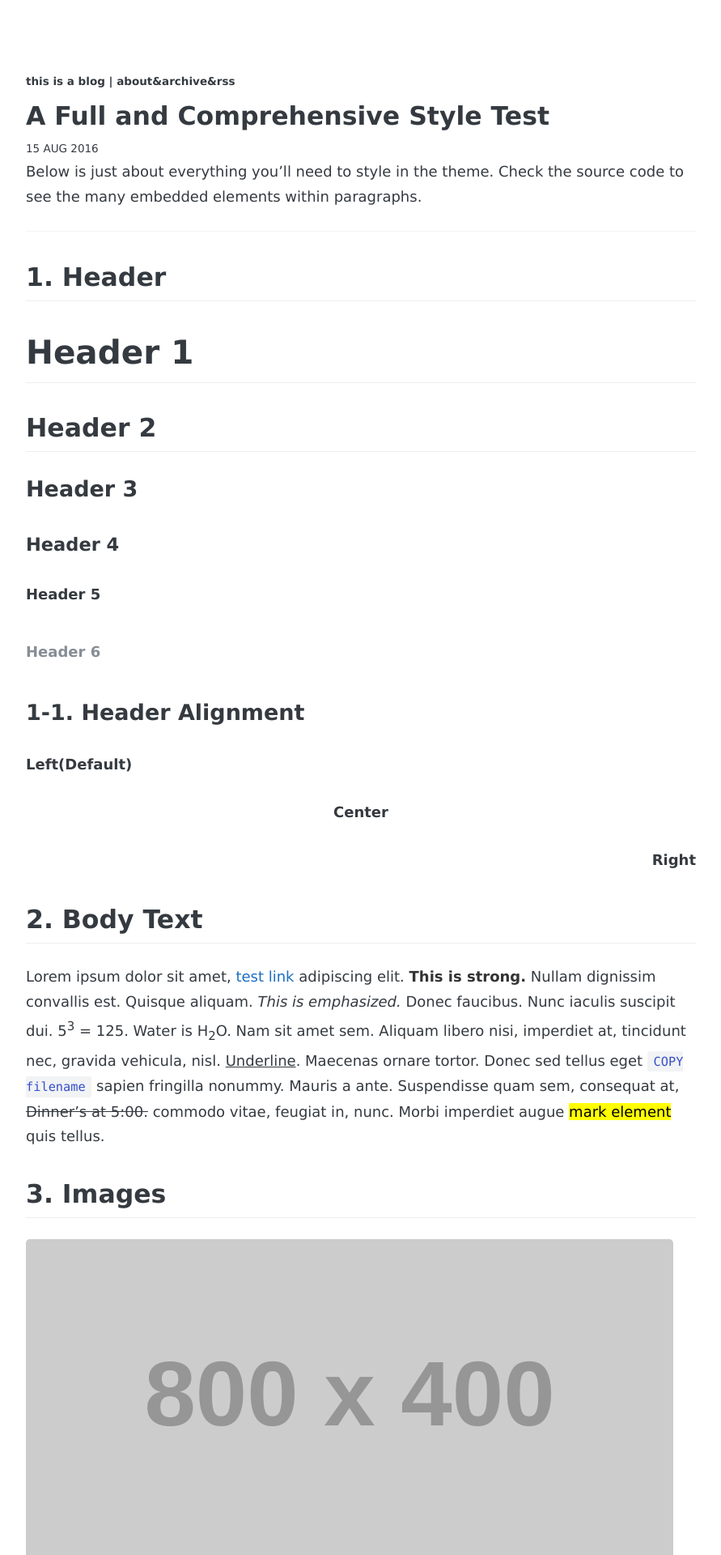
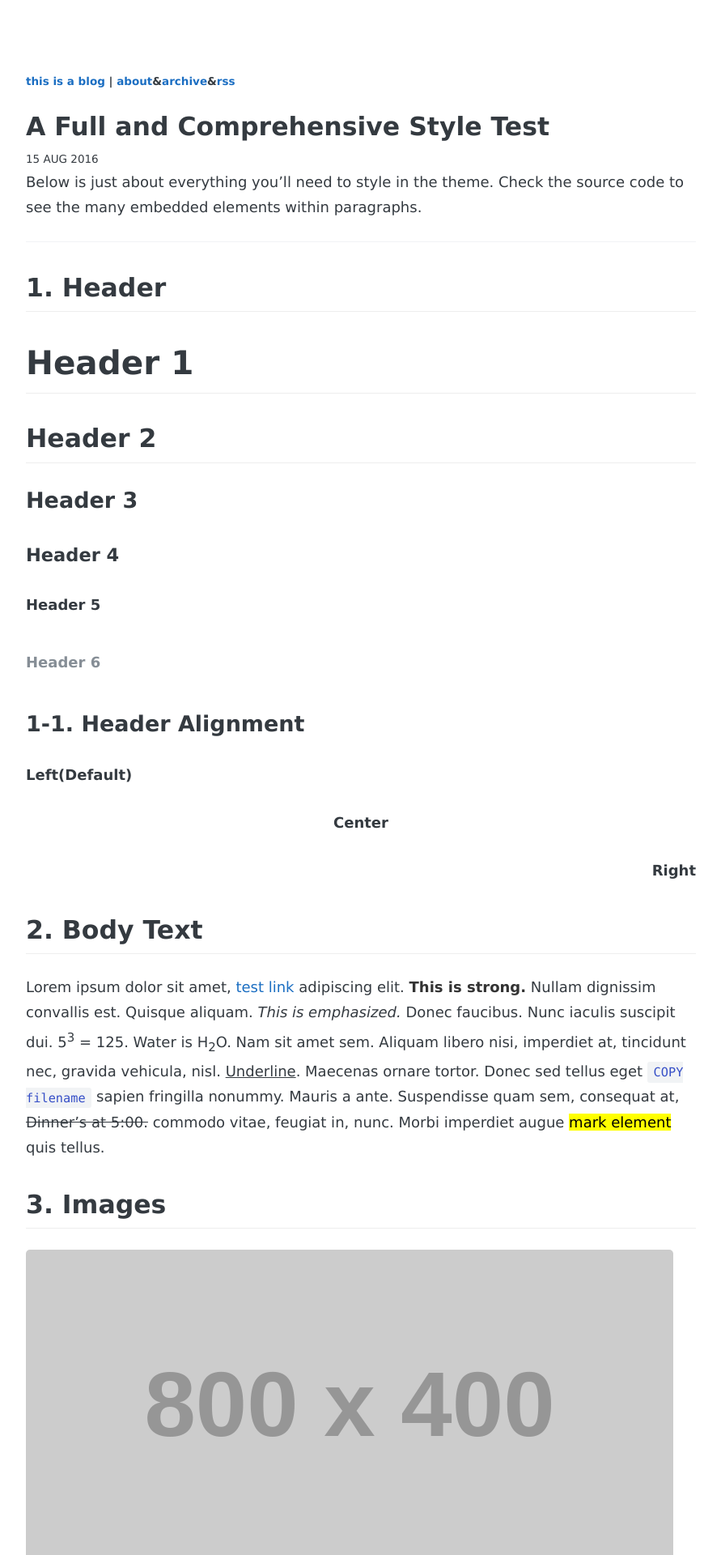
Before and after one commit to thisisamatthew/thisisamatthew.github.io, a Jekyll site: the page built from _posts/2016-08-15-style-test.md, in a window 1280 px wide. Shown: the top 1920 px of the page at 81% size, without its empty margins (194-1085 px from the left). Built offline with Jekyll 4.4.1, drawn with Linux system fonts in a browser that asks for light colours; some web fonts are replaced.

Commit message:
Update post.html

```diff
--- a/_layouts/post.html
+++ b/_layouts/post.html
@@ -2,7 +2,7 @@
 layout: default
 ---
 <header>
-  <div class="header-small">
+  <div class="header">
     <a href="{{site.url}}{{site.baseurl}}">{{ site.name }}</a> | <a href="/about">about</a>&<a href="/archive">archive</a>&<a href="/feed.xml">rss</a>
   </div>
 </header>
```
